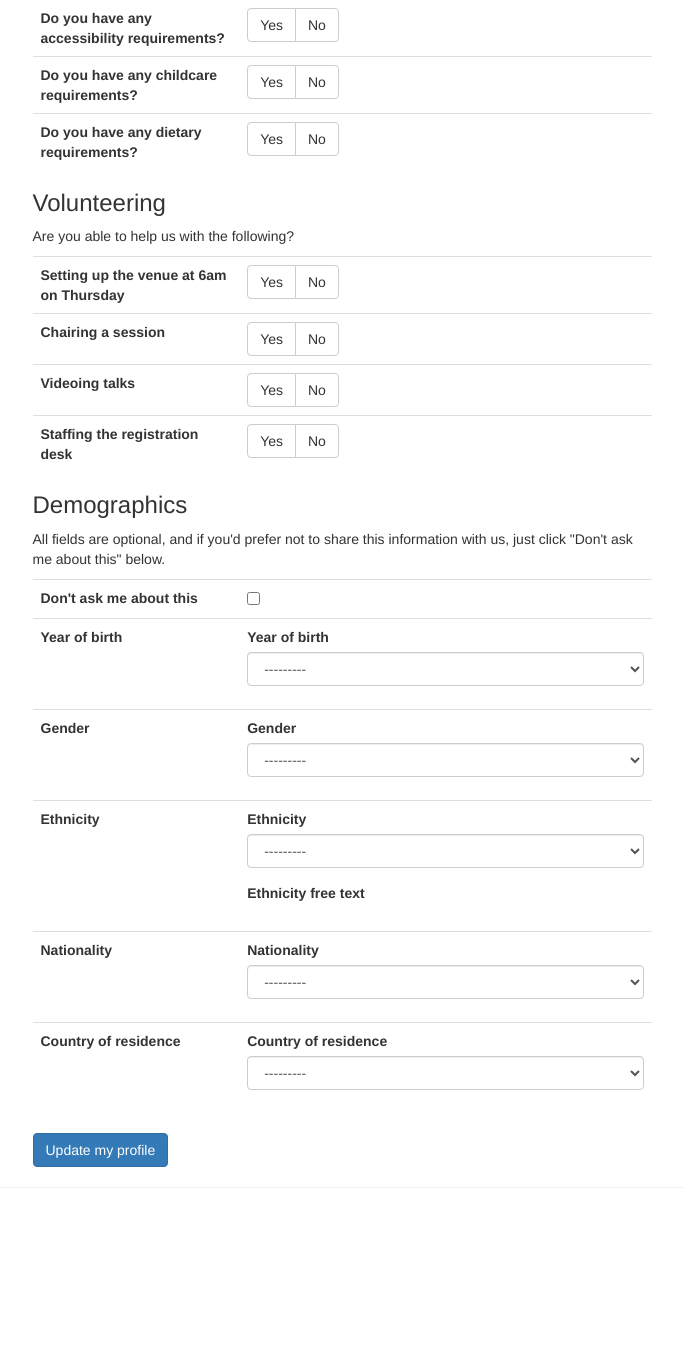
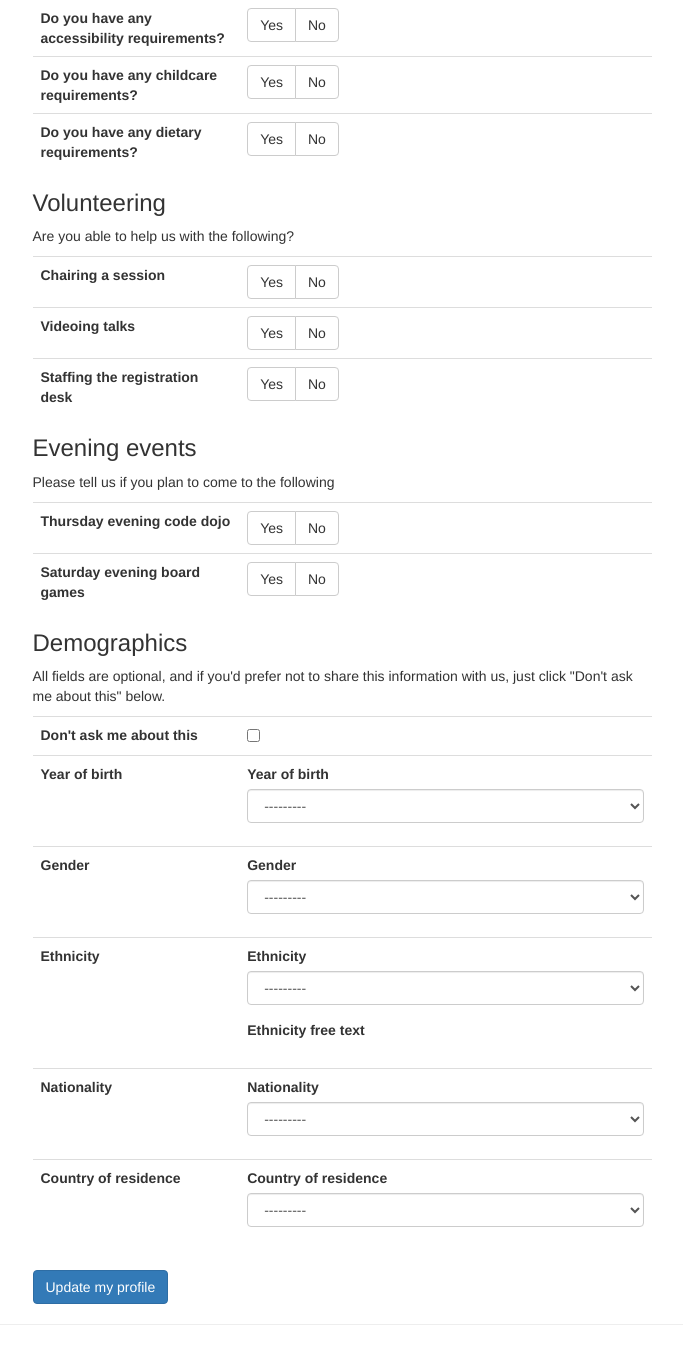
Before and after one commit to PyconUK/ironcage, a Django app: page /profile/edit/ in a window 1280 px wide. Shown: the part 368-1713 px from the top of the page, without its empty margins (135-818 px from the left). Before the commit the page ends 1556 px from the top, so only its background shows below. Run offline with Django 3.2, Linux system fonts and the light colour scheme; the visitor is signed in with stand-in values (Sample User, id 1); data that the repository does not hold is empty; some libraries are stand-ins or nearby versions.

Commit message:
Add questions about dojo and board games

```diff
--- a/accounts/forms.py
+++ b/accounts/forms.py
@@ -63,6 +63,8 @@ class ProfileForm(forms.ModelForm):
             'volunteer_session_chair',
             'volunteer_videoer',
             'volunteer_reg_desk',
+            'coming_to_dojo',
+            'coming_to_board_games',
             'accessibility_reqs_yn',
             'accessibility_reqs',
             'childcare_reqs_yn',
--- a/accounts/models.py
+++ b/accounts/models.py
@@ -82,6 +82,8 @@ class User(AbstractBaseUser, PermissionsMixin):
     volunteer_videoer = models.NullBooleanField()
     volunteer_reg_desk = models.NullBooleanField()
     is_contributor = models.BooleanField(default=False)
+    coming_to_dojo = models.NullBooleanField()
+    coming_to_board_games = models.NullBooleanField()
 
     created_at = models.DateTimeField(auto_now_add=True)
     updated_at = models.DateTimeField(auto_now=True)
--- a/accounts/templates/accounts/edit_profile.html
+++ b/accounts/templates/accounts/edit_profile.html
@@ -76,20 +76,6 @@
         <p>Are you able to help us with the following?</p>
         <table class="table">
           <tr>
-            <th class="col-md-4">Setting up the venue at 6am on Thursday</th>
-            <td>
-              <div class="btn-group" data-toggle="buttons">
-                <label class="btn btn-default{% if form.volunteer_setup.value == True %} active{% endif %}">
-                  <input type="radio" name="volunteer_setup" value="2" {% if form.volunteer_setup.value == True %} checked{% endif %}>Yes
-                </label>
-                <label class="btn btn-default{% if form.volunteer_setup.value == False %} active{% endif %}">
-                  <input type="radio" name="volunteer_setup" value="3" {% if form.volunteer_setup.value == False %} checked{% endif %}>No
-                </label>
-              </div>
-            </td>
-          </tr>
-
-          <tr>
             <th class="col-md-4">Chairing a session</th>
             <td>
               <div class="btn-group" data-toggle="buttons">
@@ -126,6 +112,40 @@
                 </label>
                 <label class="btn btn-default{% if form.volunteer_reg_desk.value == False %} active{% endif %}">
                   <input type="radio" name="volunteer_reg_desk" value="3" {% if form.volunteer_videoer.value == False %} checked{% endif %}>No
+                </label>
+              </div>
+            </td>
+          </tr>
+        </table>
+      </div>
+
+      <div>
+        <h3>Evening events</h3>
+        <p>Please tell us if you plan to come to the following</p>
+        <table class="table">
+          <tr>
+            <th class="col-md-4">Thursday evening code dojo</th>
+            <td>
+              <div class="btn-group" data-toggle="buttons">
+                <label class="btn btn-default{% if form.coming_to_dojo.value == True %} active{% endif %}">
+                  <input type="radio" name="coming_to_dojo" value="2" {% if form.coming_to_dojo.value == True %} checked{% endif %}>Yes
+                </label>
+                <label class="btn btn-default{% if form.coming_to_dojo.value == False %} active{% endif %}">
+                  <input type="radio" name="coming_to_dojo" value="3" {% if form.coming_to_dojo.value == False %} checked{% endif %}>No
+                </label>
+              </div>
+            </td>
+          </tr>
+
+          <tr>
+            <th class="col-md-4">Saturday evening board games</th>
+            <td>
+              <div class="btn-group" data-toggle="buttons">
+                <label class="btn btn-default{% if form.coming_to_board_games.value == True %} active{% endif %}">
+                  <input type="radio" name="coming_to_board_games" value="2" {% if form.coming_to_board_games.value == True %} checked{% endif %}>Yes
+                </label>
+                <label class="btn btn-default{% if form.coming_to_board_games.value == False %} active{% endif %}">
+                  <input type="radio" name="coming_to_board_games" value="3" {% if form.coming_to_board_games.value == False %} checked{% endif %}>No
                 </label>
               </div>
             </td>
```
Also changed, not shown: accounts/templates/accounts/_profile_details.html (+31 -0 lines), accounts/migrations/0011_auto_20171023_1342.py (added).
